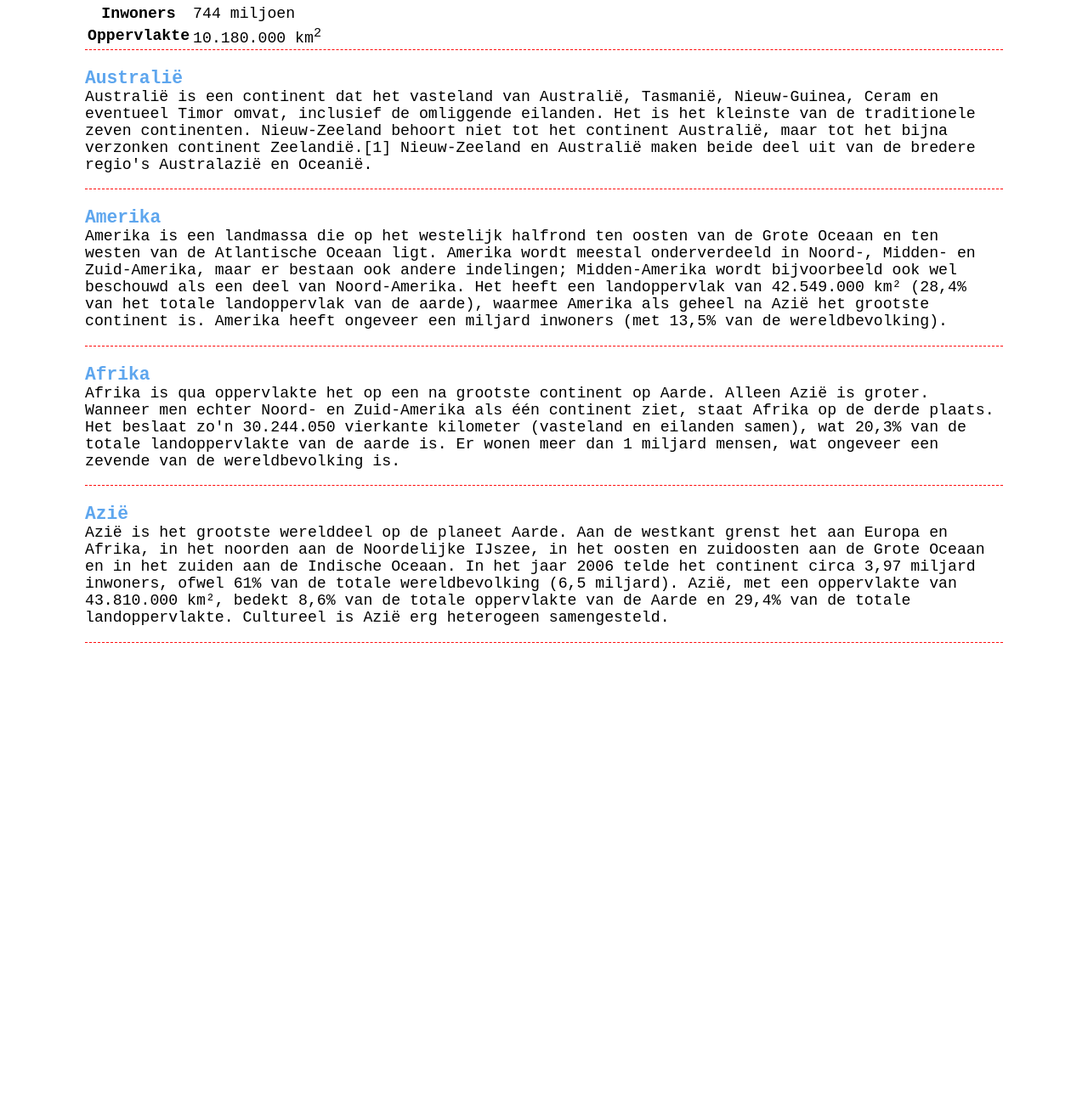
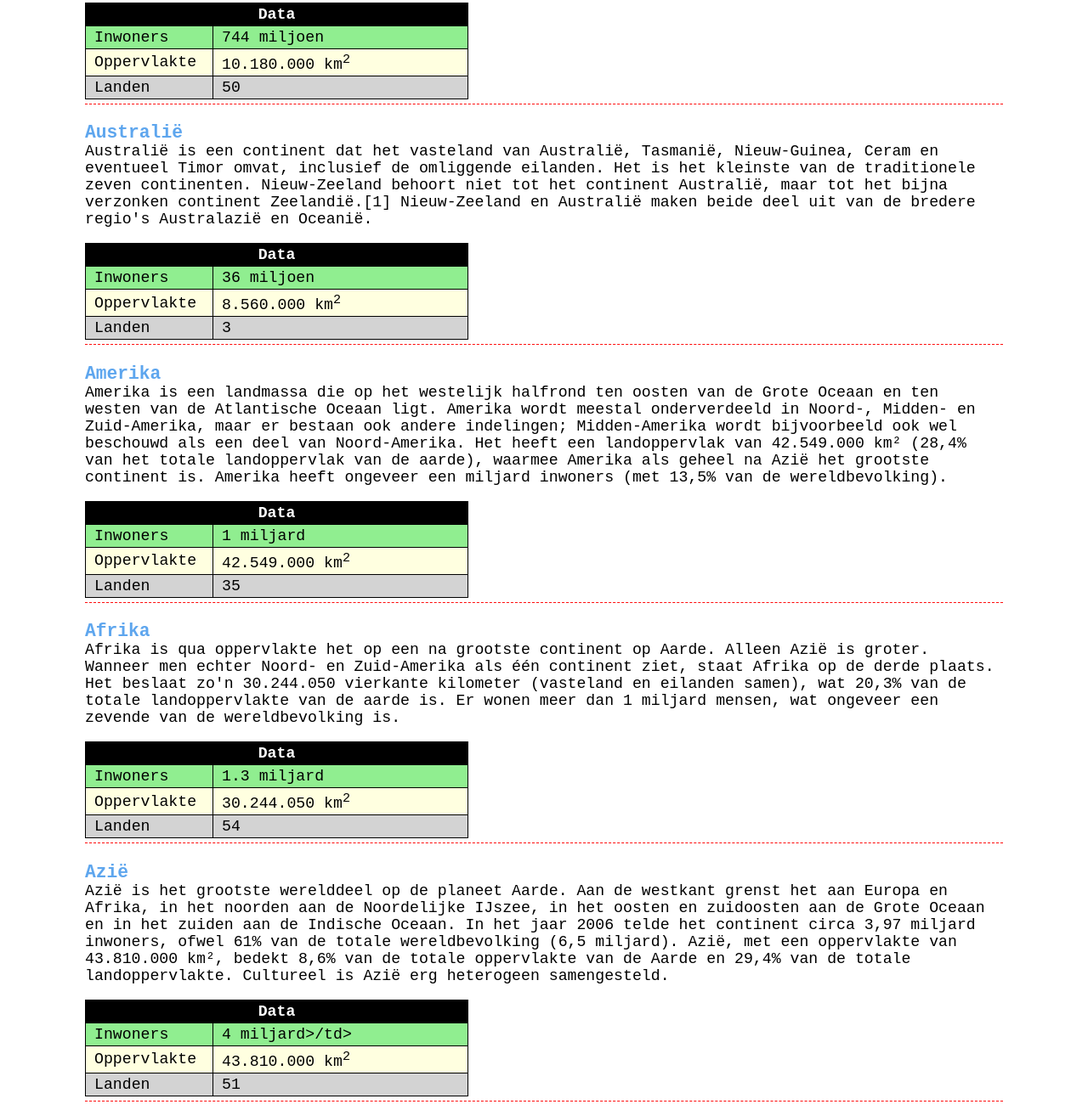
Before and after one commit to WEBAPPLICATIES1/04solCSSAdvanced, a plain HTML site: page StartOefeningen/03AdvancedSelectors/index.html in a window 1280 px wide. Shown: the part 211-1518 px from the top of the page at 85% size. Before the commit the page ends 978 px from the top, so only its background shows below. Drawn offline with Linux system fonts and the light colour scheme.

Commit message:
Kleine aanpassingen

```diff
--- a/StartOefeningen/03AdvancedSelectors/css/style.css
+++ b/StartOefeningen/03AdvancedSelectors/css/style.css
@@ -1,7 +1,5 @@
 /*
-1. zorg ervoor dat alle menu-items horizontaal komen te staan
-2. zorg ervoor dat America en Asia niet zichtbaar zijn, maar witruimte in de plaats komt.
-3. zorg ervoor dat America en Asia niet zichtbaar zijn, maar geen witruimte in de plaats komt.
+Kopieer de css uit 02BoxModel en vul onderaan verder aan. Zie opgave.
 */
 *{
     box-sizing: border-box;
@@ -18,10 +16,7 @@ nav a{
     color: #6789ab;
     padding: 5px 0px;
 }
-nav a:hover{
-    background-color: #5ea6ee;
-    color: white;
-}
+
 nav ul{
     padding-left: 0px;
 }
@@ -29,7 +24,14 @@ nav li{
     display: inline-block;
     width: 15%;
     border: 1px solid black;
+    border-radius: 0.5em;
     text-align: center;
+}
+nav li:hover{
+    background-color: #5ea6ee;
+}
+nav a:hover{
+    color: white;
 }
 section{
     border-bottom: 1px dashed red;
@@ -45,3 +47,31 @@ header, main{
     width: 1080px;
     margin: 10px auto;
 }
+/*Table*/
+table{
+    margin-bottom: 5px;
+}
+table, th, td{
+    border: 1px solid black;
+    border-collapse: collapse;
+    padding: 3px 10px;
+}
+table td:first-of-type{
+    min-width: 150px;
+}
+table td:last-of-type{
+    min-width: 300px;
+}
+table tr:first-child{
+    color: white;
+    background-color: black;
+}
+table tr:nth-child(2){
+    background-color: lightgreen;
+}
+table tr:nth-child(3){
+    background-color: lightyellow;
+}
+table tr:last-child{
+    background-color: lightgray;
+}
--- a/StartOefeningen/03AdvancedSelectors/index.html
+++ b/StartOefeningen/03AdvancedSelectors/index.html
@@ -5,7 +5,7 @@
     <meta charset="UTF-8">
     <meta name="viewport" content="width=device-width, initial-scale=1.0">
     <meta http-equiv="X-UA-Compatible" content="ie=edge">
-    <title>Boxmodel</title>
+    <title>Advanced selectors</title>
     <link rel="stylesheet" href="css/style.css" />
 </head>
 
@@ -31,13 +31,18 @@
                 grootste continent (na achtereenvolgens Azië, Amerika en Afrika).
             </p>
             <table>
+                <tr><th colspan="2">Data</th></tr>
                 <tr>
-                    <th>Inwoners</th>
+                    <td>Inwoners</td>
                     <td>744 miljoen</td>
                 </tr>
                 <tr>
-                    <th>Oppervlakte</th>
+                    <td>Oppervlakte</td>
                     <td>10.180.000 km<sup>2</sup></td>
+                </tr>
+                <tr>
+                    <td>Landen</td>
+                    <td>50</td>
                 </tr>
             </table>
         </section>
@@ -48,6 +53,21 @@
                 continenten. Nieuw-Zeeland behoort niet tot het continent Australië, maar tot het bijna verzonken
                 continent Zeelandië.[1] Nieuw-Zeeland en Australië maken beide deel uit van de bredere regio's
                 Australazië en Oceanië.</p>
+                <table>
+                        <tr><th colspan="2">Data</th></tr>
+                        <tr>
+                            <td>Inwoners</td>
+                            <td>36 miljoen</td>
+                        </tr>
+                        <tr>
+                            <td>Oppervlakte</td>
+                            <td>8.560.000 km<sup>2</sup></td>
+                        </tr>
+                        <tr>
+                            <td>Landen</td>
+                            <td>3</td>
+                        </tr>
+                    </table>
         </section>
         <section>
             <h3>Amerika</h3>
@@ -57,6 +77,21 @@
                 Noord-Amerika. Het heeft een landoppervlak van 42.549.000 km² (28,4% van het totale landoppervlak van de
                 aarde), waarmee Amerika als geheel na Azië het grootste continent is. Amerika heeft ongeveer een miljard
                 inwoners (met 13,5% van de wereldbevolking).</p>
+                <table>
+                        <tr><th colspan="2">Data</th></tr>
+                        <tr>
+                            <td>Inwoners</td>
+                            <td>1 miljard</td>
+                        </tr>
+                        <tr>
+                            <td>Oppervlakte</td>
+                            <td>42.549.000 km<sup>2</sup></td>
+                        </tr>
+                        <tr>
+                            <td>Landen</td>
+                            <td>35</td>
+                        </tr>
+                    </table>
         </section>
         <section>
             <h3>Afrika</h3>
@@ -65,6 +100,21 @@
                 30.244.050 vierkante kilometer (vasteland en eilanden samen), wat 20,3% van de totale landoppervlakte
                 van de aarde is. Er wonen meer dan 1 miljard mensen, wat ongeveer een zevende van de wereldbevolking is.
             </p>
+            <table>
+                    <tr><th colspan="2">Data</th></tr>
+                    <tr>
+                        <td>Inwoners</td>
+                        <td>1.3 miljard</td>
+                    </tr>
+                    <tr>
+                        <td>Oppervlakte</td>
+                        <td>30.244.050 km<sup>2</sup></td>
+                    </tr>
+                    <tr>
+                        <td>Landen</td>
+                        <td>54</td>
+                    </tr>
+                </table>
         </section>
         <section>
             <h3>Azië</h3>
@@ -74,6 +124,21 @@
                 de totale wereldbevolking (6,5 miljard). Azië, met een oppervlakte van 43.810.000 km², bedekt 8,6% van
                 de totale oppervlakte van de Aarde en 29,4% van de totale landoppervlakte. Cultureel is Azië erg
                 heterogeen samengesteld.</p>
+                <table>
+                        <tr><th colspan="2">Data</th></tr>
+                        <tr>
+                            <td>Inwoners</td>
+                            <td>4 miljard>/td>
+                        </tr>
+                        <tr>
+                            <td>Oppervlakte</td>
+                            <td>43.810.000 km<sup>2</sup></td>
+                        </tr>
+                        <tr>
+                            <td>Landen</td>
+                            <td>51</td>
+                        </tr>
+                    </table>
         </section>
     </main>
 </body>
```
Also changed, not shown: StartOefeningen/02BoxModel/css/style.css (+10 -8 lines).
